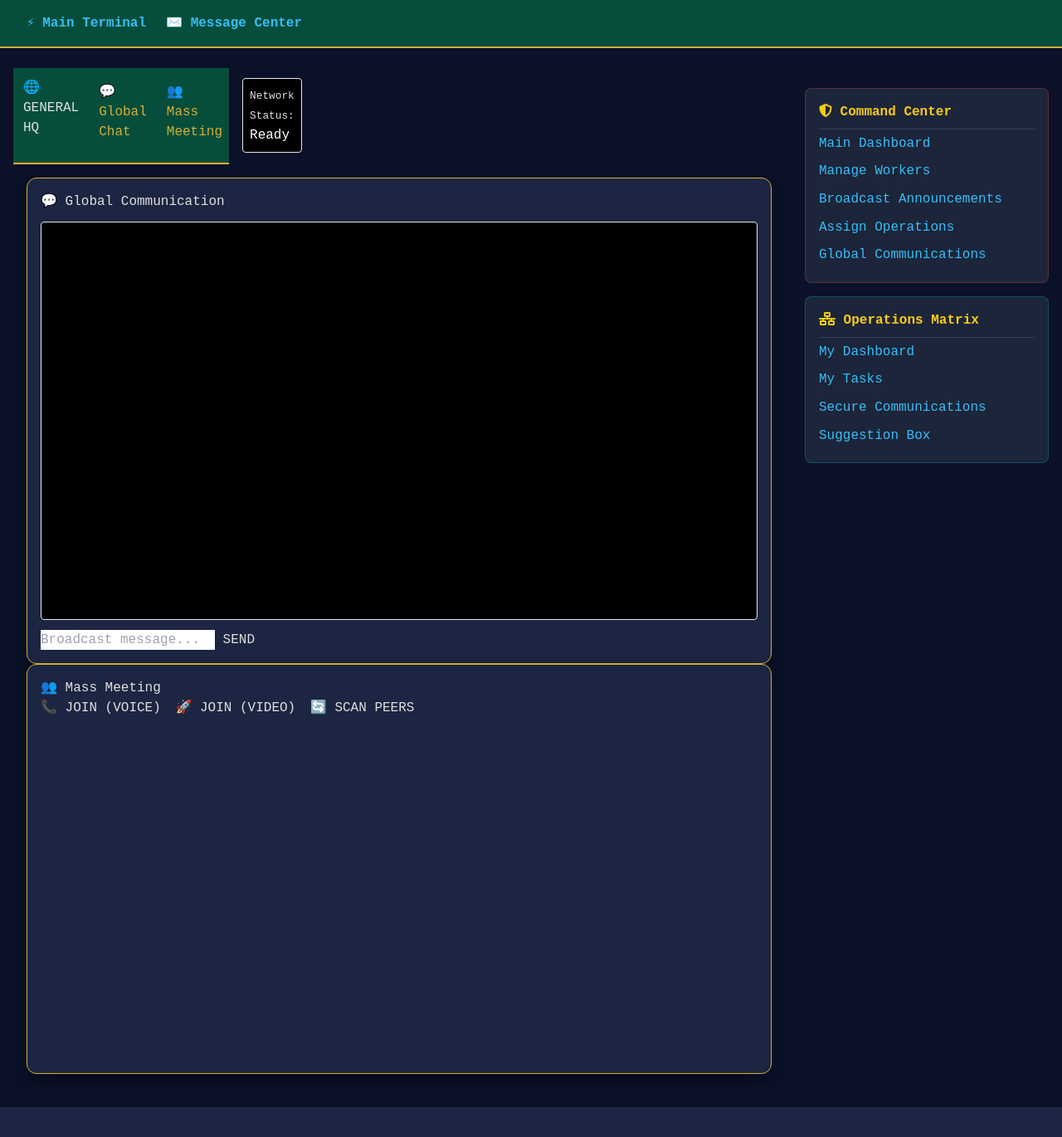
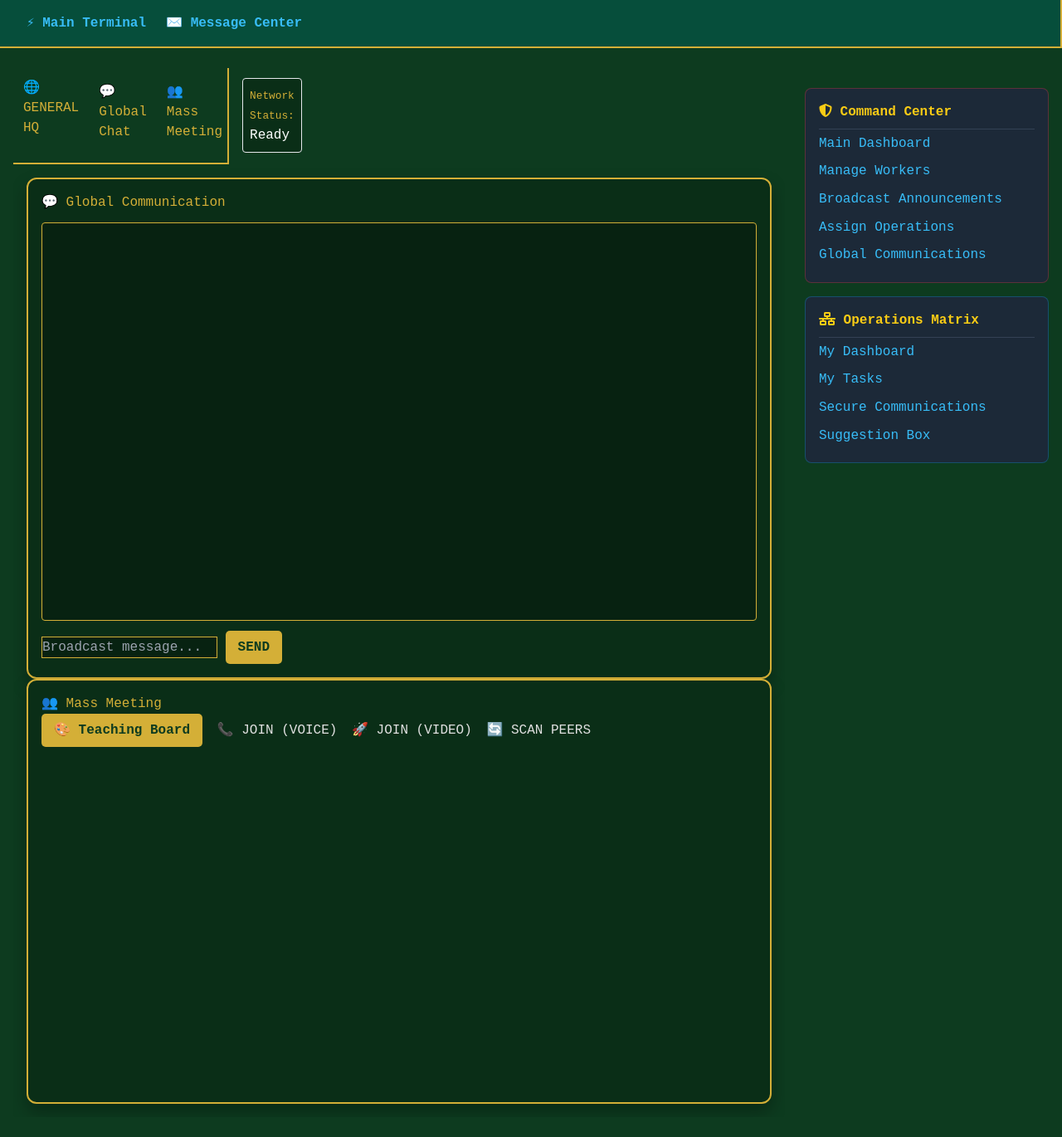
Before and after one commit to divineabraham888-cpu/divine-digital-forum, a Django app: page /dashboard/message-center/ in a window 1280 px wide. Shown: the whole page at 83% size. Before the commit the page ends 1334 px from the top, so only its background shows below. Run offline with Django 5.2, Linux system fonts and the light colour scheme; a user stored in the database is signed in; data comes from the database, SQL or seed files in the repository; some libraries are stand-ins or nearby versions.

Commit message:
Added Divine Green & Gold theme, fixed chat logs, and integrated WebRTC Teaching Board

```diff
--- a/dashboard/templates/dashboard/message_center.html
+++ b/dashboard/templates/dashboard/message_center.html
@@ -8,41 +8,80 @@
         --deep-navy: #0a1128;
         --royal-gold: #d4af37;
         --charcoal: #1c2541;
-        --divine-green: #0d3b1f; /* Added Green */
+        --divine-green: #0d3b1f; /* Your Brand Green */
         --text-light: #e0e0e0;
     }
-    body { background-color: var(--deep-navy) !important; color: var(--text-light) !important; }
+
+    /* Global Background Overrides for Green Theme */
+    body, .divine-app-container, .bg-dark {
+        background-color: var(--divine-green) !important;
+        color: var(--text-light) !important;
+    }
+
     .hub-section { animation: fadeIn 0.3s ease-in-out; }
-    .divine-card { background: var(--charcoal); border: 1px solid var(--royal-gold); border-radius: 12px; box-shadow: 0 10px 20px rgba(0,0,0,0.3); }
+
+    /* Card & Sidebar Styling */
+    .divine-card {
+        background: #0a2e17 !important; /* Darker green for contrast */
+        border: 2px solid var(--royal-gold);
+        border-radius: 12px;
+        box-shadow: 0 10px 20px rgba(0,0,0,0.3);
+    }
+
+    nav {
+        border-right: 2px solid var(--royal-gold) !important;
+    }
+
+    /* Button Styling */
     .btn-outline-warning { color: var(--royal-gold); border-color: var(--royal-gold); }
-    .btn-outline-warning:hover { background: var(--royal-gold); color: black; }
-    .chat-msg { background: var(--divine-green); border-left: 4px solid var(--royal-gold); color: var(--text-light); }
+    .btn-outline-warning:hover { background: var(--royal-gold); color: #0d3b1f; }
+
+    .btn-gold {
+        background-color: var(--royal-gold) !important;
+        color: #0d3b1f !important;
+        font-weight: bold;
+        border: none;
+        padding: 8px 15px;
+        border-radius: 5px;
+        cursor: pointer;
+        transition: 0.3s ease;
+    }
+    .btn-gold:hover { background-color: #bfa030 !important; box-shadow: 0 0 10px var(--royal-gold); }
+
+    /* Chat Messages - Green & Gold */
+    .chat-msg {
+        background-color: var(--royal-gold) !important;
+        color: #0d3b1f !important;
+        border-radius: 8px;
+    }
+
     @keyframes fadeIn { from { opacity: 0; } to { opacity: 1; } }
 </style>
 
 <div class="divine-app-container d-flex vh-100">
-    <nav class="bg-dark border-end border-warning d-flex flex-column p-3" style="width: 260px;">
-        <h4 class="text-warning mb-4 fw-bold">🌐 GENERAL HQ</h4>
+    <nav class="bg-dark d-flex flex-column p-3" style="width: 260px;">
+        <h4 class="text-warning mb-4 fw-bold" style="color: var(--royal-gold) !important;">🌐 GENERAL HQ</h4>
         <button class="btn btn-outline-warning mb-2 text-start fw-bold" onclick="switchHubSection('chat')">💬 Global Chat</button>
         <button class="btn btn-outline-warning mb-2 text-start fw-bold" onclick="switchHubSection('meeting')">👥 Mass Meeting</button>
 
-        <div class="mt-auto p-2 border border-warning rounded bg-black">
-            <small class="text-warning d-block">Network Status:</small>
+        <div class="mt-auto p-2 border border-warning rounded" style="background: #0a2e17;">
+            <small class="d-block" style="color: var(--royal-gold);">Network Status:</small>
             <span id="hub-status" class="text-white small fw-bold">Ready</span>
         </div>
     </nav>
 
-    <main class="flex-grow-1 p-4 overflow-auto">
+    <main class="flex-grow-1 p-4 overflow-auto position-relative">
+
         <section id="hub-section-chat" class="hub-section">
             <div class="divine-card p-4 h-100">
-                <h3 class="text-warning mb-3">💬 Global Communication</h3>
-                <div id="global-chat-box" class="bg-black p-3 mb-3 rounded border border-warning" style="height: 60vh; overflow-y: auto;"></div>
+                <h3 class="mb-3" style="color: var(--royal-gold);">💬 Global Communication</h3>
+                <div id="global-chat-box" class="p-3 mb-3 rounded" style="height: 60vh; overflow-y: auto; background: #072211; border: 1px solid var(--royal-gold);"></div>
 
                 <form onsubmit="sendGlobalMessage(event)">
                     {% csrf_token %}
                     <div class="input-group">
-                        <input type="text" id="global-chat-input" class="form-control bg-dark text-white border-warning" placeholder="Broadcast message..." required>
-                        <button class="btn btn-warning fw-bold" type="submit">SEND</button>
+                        <input type="text" id="global-chat-input" class="form-control text-white" style="background: #072211; border: 1px solid var(--royal-gold);" placeholder="Broadcast message..." required>
+                        <button class="btn btn-gold fw-bold" type="submit">SEND</button>
                     </div>
                 </form>
             </div>
@@ -51,34 +90,50 @@
         <section id="hub-section-meeting" class="hub-section d-none">
             <div class="divine-card p-4 h-100">
                 <div class="d-flex justify-content-between mb-3 align-items-center">
-                    <h3 class="text-warning m-0">👥 Mass Meeting</h3>
+                    <h3 class="m-0" style="color: var(--royal-gold);">👥 Mass Meeting</h3>
                     <div>
+                        <button class="btn-gold me-2" onclick="toggleWhiteboard()">🎨 Teaching Board</button>
                         <button id="join-audio-btn" class="btn btn-secondary fw-bold me-2" onclick="joinGeneralMeeting(true)">📞 JOIN (VOICE)</button>
                         <button id="join-btn" class="btn btn-success fw-bold me-2" onclick="joinGeneralMeeting(false)">🚀 JOIN (VIDEO)</button>
                         <button id="scan-btn" class="btn btn-info fw-bold" onclick="connectToAllPeers()" disabled>🔄 SCAN PEERS</button>
                     </div>
                 </div>
 
-                <div id="meeting-controls" class="bg-dark p-2 rounded mb-3 border border-secondary text-center" style="display: none;">
+                <div id="meeting-controls" class="p-2 rounded mb-3 border text-center" style="display: none; background: #072211; border-color: var(--royal-gold) !important;">
                     <button class="btn btn-sm btn-outline-light me-2" onclick="toggleMute()" id="btn-mute">🎙️ Mute</button>
                     <button class="btn btn-sm btn-outline-light me-2" onclick="toggleVideo()" id="btn-video">📹 Video Off</button>
                     <button class="btn btn-sm btn-primary me-2" onclick="shareScreen()" id="btn-screen">💻 Share Screen</button>
                     <button class="btn btn-sm btn-danger me-4" onclick="leaveMeeting()">❌ Leave Call</button>
 
                     <div class="d-inline-block align-middle">
-                        <label class="text-warning small me-1">Volume:</label>
+                        <label class="small me-1" style="color: var(--royal-gold);">Volume:</label>
                         <input type="range" id="global-volume" min="0" max="1" step="0.1" value="1" onchange="adjustVolume(this.value)">
                     </div>
                 </div>
 
                 <div id="video-grid" class="row g-3" style="min-height: 50vh;">
                     <div class="col-4" id="local-stream-container" style="display: none;">
-                        <span class="badge bg-warning text-dark position-absolute m-2">You</span>
-                        <video id="hub-local-vid" class="w-100 border border-warning rounded bg-black" autoplay muted playsinline></video>
+                        <span class="badge text-dark position-absolute m-2" style="background: var(--royal-gold); z-index: 10;">You</span>
+                        <video id="hub-local-vid" class="w-100 rounded" style="border: 2px solid var(--royal-gold); background: black;" autoplay muted playsinline></video>
                     </div>
                 </div>
             </div>
         </section>
+
+        <div id="teaching-board-container" style="display: none; position: absolute; top: 2%; left: 2%; width: 96%; height: 96%; background: #ffffff; border: 4px solid var(--royal-gold); z-index: 9999; border-radius: 10px; flex-direction: column; box-shadow: 0 10px 30px rgba(0,0,0,0.8);">
+
+            <div style="background: var(--divine-green); padding: 10px; display: flex; justify-content: space-between; align-items: center; border-bottom: 2px solid var(--royal-gold);">
+                <h3 style="color: var(--royal-gold); margin: 0;">Digital Teaching Board</h3>
+                <div>
+                    <button class="btn-gold" id="broadcast-btn" onclick="toggleBoardBroadcast()">📡 Broadcast Board</button>
+                    <button class="btn-gold" onclick="clearBoard()">🗑️ Clear</button>
+                    <button class="btn-gold" style="background: #ff4c4c !important; color: white !important;" onclick="toggleWhiteboard()">❌ Close</button>
+                </div>
+            </div>
+
+            <canvas id="whiteboard" style="flex-grow: 1; cursor: crosshair;"></canvas>
+        </div>
+
     </main>
 </div>
 
@@ -94,24 +149,24 @@
         document.getElementById('hub-section-' + id).classList.remove('d-none');
     }
 
-    // --- GLOBAL CHAT LOGIC (Fixed Disappearing & Colors) ---
+    // --- GLOBAL CHAT LOGIC ---
     async function loadGlobalMessages() {
         try {
             const res = await fetch("{% url 'dashboard:fetch_messages' 0 %}");
             const data = await res.json();
 
-            // Only update DOM if new messages arrived to prevent scrolling jumps/disappearing
+            // Fixes disappearing text: Only update DOM if new messages arrive
             if (data.length !== lastMessageCount) {
                 const box = document.getElementById('global-chat-box');
                 box.innerHTML = data.map(m => `
                     <div class="mb-2 p-2 rounded chat-msg">
-                        <b style="color: var(--royal-gold);">${m.sender__username}:</b>
-                        <span class="ms-1">${m.content}</span>
+                        <strong style="color: #0d3b1f;">${m.sender__username}:</strong>
+                        <span class="ms-1" style="color: #0d3b1f;">${m.content}</span>
                     </div>
                 `).join('');
 
                 if (data.length > lastMessageCount) {
-                    box.scrollTop = box.scrollHeight; // Scroll to bottom only on new messages
+                    box.scrollTop = box.scrollHeight; // Auto-scroll to bottom
                 }
                 lastMessageCount = data.length;
             }
@@ -139,7 +194,6 @@
         document.getElementById('join-audio-btn').disabled = true;
 
         try {
-            // Request permissions based on choice
             hubStream = await navigator.mediaDevices.getUserMedia({
                 video: !audioOnly,
                 audio: true
@@ -149,11 +203,9 @@
             localVid.srcObject = hubStream;
             document.getElementById('local-stream-container').style.display = 'block';
 
-            // Show controls and enable scan button
             document.getElementById('meeting-controls').style.display = 'block';
             document.getElementById('scan-btn').disabled = false;
 
-            // Update UI for audio only
             if(audioOnly) document.getElementById('btn-video').innerText = "🚫 No Video";
 
             hubPeer = new Peer("divine_master_" + "{{ request.user.id }}", {
@@ -179,11 +231,11 @@
                 }
             });
 
-            // When someone calls YOU
             hubPeer.on('call', call => {
                 call.answer(hubStream);
                 call.on('stream', remoteStream => renderRemoteVideo(call.peer, remoteStream));
                 call.on('close', () => removeRemoteVideo(call.peer));
+                activeConnections[call.peer] = call;
             });
         } catch(e) {
             alert("Device Error: Please grant camera/mic permissions.");
@@ -215,7 +267,6 @@
         });
     }
 
-    // --- DOM MANIPULATION FOR REMOTE VIDEOS ---
     function renderRemoteVideo(peerId, stream) {
         if (document.getElementById('container-' + peerId)) return;
 
@@ -226,10 +277,11 @@
 
         const vidEl = document.createElement('video');
         vidEl.srcObject = stream;
-        vidEl.className = 'w-100 border border-info rounded bg-black';
+        vidEl.className = 'w-100 rounded';
+        vidEl.style.border = "2px solid #17a2b8";
         vidEl.autoplay = true;
         vidEl.playsInline = true;
-        vidEl.volume = document.getElementById('global-volume').value; // Apply current volume
+        vidEl.volume = document.getElementById('global-volume').value;
 
         colDiv.appendChild(vidEl);
         videoGrid.appendChild(colDiv);
@@ -240,8 +292,6 @@
         if (el) el.remove();
         delete activeConnections[peerId];
     }
-
-    // --- NEW: MEETING CONTROLS ---
 
     function toggleMute() {
         if(!hubStream) return;
@@ -278,64 +328,149 @@
             const screenStream = await navigator.mediaDevices.getDisplayMedia({ video: true });
             const screenTrack = screenStream.getVideoTracks()[0];
 
-            // 1. Send screen track to all connected peers
-            for (let peerId in hubPeer.connections) {
-                let connections = hubPeer.connections[peerId];
-                for (let conn of connections) {
-                    if (conn.peerConnection) {
-                        let sender = conn.peerConnection.getSenders().find(s => s.track.kind === 'video');
-                        if (sender) sender.replaceTrack(screenTrack);
-                    }
+            for (let peerId in activeConnections) {
+                let call = activeConnections[peerId];
+                if (call.peerConnection) {
+                    let sender = call.peerConnection.getSenders().find(s => s.track.kind === 'video');
+                    if (sender) sender.replaceTrack(screenTrack);
                 }
             }
 
-            // 2. Show screen on our local video box
             document.getElementById('hub-local-vid').srcObject = screenStream;
 
-            // 3. When user clicks "Stop Sharing" on browser banner, revert to camera
             screenTrack.onended = () => {
                 const cameraTrack = hubStream.getVideoTracks()[0];
-                for (let peerId in hubPeer.connections) {
-                    let connections = hubPeer.connections[peerId];
-                    for (let conn of connections) {
-                        if (conn.peerConnection) {
-                            let sender = conn.peerConnection.getSenders().find(s => s.track.kind === 'video');
-                            if (sender && cameraTrack) sender.replaceTrack(cameraTrack);
-                        }
+                for (let peerId in activeConnections) {
+                    let call = activeConnections[peerId];
+                    if (call.peerConnection) {
+                        let sender = call.peerConnection.getSenders().find(s => s.track.kind === 'video');
+                        if (sender && cameraTrack) sender.replaceTrack(cameraTrack);
                     }
                 }
                 document.getElementById('hub-local-vid').srcObject = hubStream;
             };
         } catch(e) {
-            console.error("Screen share canceled or failed.", e);
+            console.error("Screen share canceled.", e);
         }
     }
 
     function leaveMeeting() {
-        // Destroy connection and stop camera/mic usage
         if (hubPeer) hubPeer.destroy();
         if (hubStream) hubStream.getTracks().forEach(track => track.stop());
 
-        // Reset UI variables
         activeConnections = {};
         isJoined = false;
 
-        // Hide controls and local video
         document.getElementById('meeting-controls').style.display = 'none';
         document.getElementById('local-stream-container').style.display = 'none';
         document.getElementById('hub-status').innerText = "Disconnected";
 
-        // Remove all remote videos
         const videoGrid = document.getElementById('video-grid');
         Array.from(videoGrid.children).forEach(child => {
             if (child.id !== 'local-stream-container') child.remove();
         });
 
-        // Reset Buttons
         document.getElementById('join-btn').disabled = false;
         document.getElementById('join-audio-btn').disabled = false;
         document.getElementById('scan-btn').disabled = true;
     }
+
+    // --- DIGITAL TEACHING BOARD (WHITEBOARD) LOGIC ---
+    const boardContainer = document.getElementById('teaching-board-container');
+    const canvas = document.getElementById('whiteboard');
+    const ctx = canvas.getContext('2d');
+    let isDrawing = false;
+    let isBroadcastingBoard = false;
+    let originalCameraTrack = null;
+
+    function toggleWhiteboard() {
+        if (boardContainer.style.display === 'none') {
+            boardContainer.style.display = 'flex';
+            resizeCanvas();
+        } else {
+            boardContainer.style.display = 'none';
+        }
+    }
+
+    function resizeCanvas() {
+        canvas.width = canvas.parentElement.clientWidth;
+        canvas.height = canvas.parentElement.clientHeight - 60;
+        ctx.lineWidth = 4;
+        ctx.lineCap = 'round';
+        ctx.strokeStyle = '#0d3b1f'; // Draw in Divine Green
+    }
+
+    // Drawing Events
+    canvas.addEventListener('mousedown', startPosition);
+    canvas.addEventListener('mouseup', endPosition);
+    canvas.addEventListener('mousemove', draw);
+    canvas.addEventListener('touchstart', (e) => { e.preventDefault(); startPosition(e.touches[0]); });
+    canvas.addEventListener('touchend', endPosition);
+    canvas.addEventListener('touchmove', (e) => { e.preventDefault(); draw(e.touches[0]); });
+
+    function startPosition(e) { isDrawing = true; draw(e); }
+    function endPosition() { isDrawing = false; ctx.beginPath(); }
+
+    function draw(e) {
+        if (!isDrawing) return;
+        const rect = canvas.getBoundingClientRect();
+        const x = (e.clientX || e.pageX) - rect.left;
+        const y = (e.clientY || e.pageY) - rect.top;
+        ctx.lineTo(x, y);
+        ctx.stroke();
+        ctx.beginPath();
+        ctx.moveTo(x, y);
+    }
+
+    function clearBoard() { ctx.clearRect(0, 0, canvas.width, canvas.height); }
+    window.addEventListener('resize', () => { if (boardContainer.style.display === 'flex') resizeCanvas(); });
+
+    // --- BROADCAST TEACHING BOARD LOGIC ---
+    function toggleBoardBroadcast() {
+        const btn = document.getElementById('broadcast-btn');
+
+        if (!isJoined) return alert("You must join a meeting first to broadcast the board!");
+
+        if (!isBroadcastingBoard) {
+            // Start Broadcasting Canvas
+            const boardStream = canvas.captureStream(30);
+            const boardTrack = boardStream.getVideoTracks()[0];
+            originalCameraTrack = hubStream.getVideoTracks()[0];
+
+            for (let peerId in activeConnections) {
+                let call = activeConnections[peerId];
+                if (call.peerConnection) {
+                    let sender = call.peerConnection.getSenders().find(s => s.track && s.track.kind === 'video');
+                    if (sender) sender.replaceTrack(boardTrack);
+                }
+            }
+
+            // Show board on local video thumbnail
+            document.getElementById('hub-local-vid').srcObject = boardStream;
+
+            isBroadcastingBoard = true;
+            btn.innerText = "🛑 Stop Broadcasting";
+            btn.style.backgroundColor = "#ff4c4c";
+            btn.style.color = "white";
+        } else {
+            // Stop Broadcasting, revert to Camera
+            for (let peerId in activeConnections) {
+                let call = activeConnections[peerId];
+                if (call.peerConnection) {
+                    let sender = call.peerConnection.getSenders().find(s => s.track && s.track.kind === 'video');
+                    if (sender && originalCameraTrack) sender.replaceTrack(originalCameraTrack);
+                }
+            }
+
+            // Revert local video thumbnail
+            document.getElementById('hub-local-vid').srcObject = hubStream;
+
+            isBroadcastingBoard = false;
+            btn.innerText = "📡 Broadcast Board";
+            btn.style.backgroundColor = "var(--royal-gold)";
+            btn.style.color = "#0d3b1f";
+        }
+    }
 </script>
 
 {% endblock %}
```
